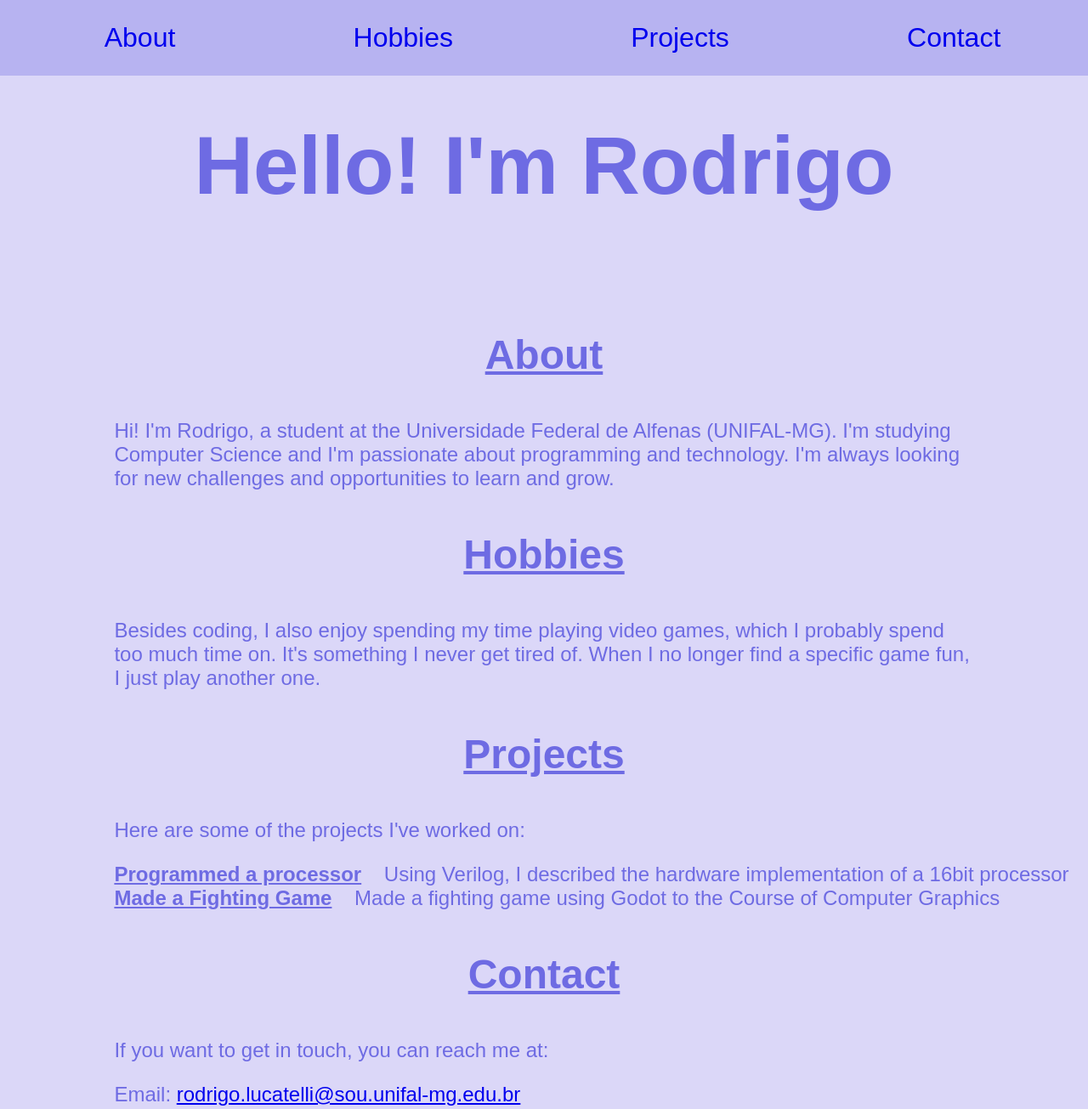
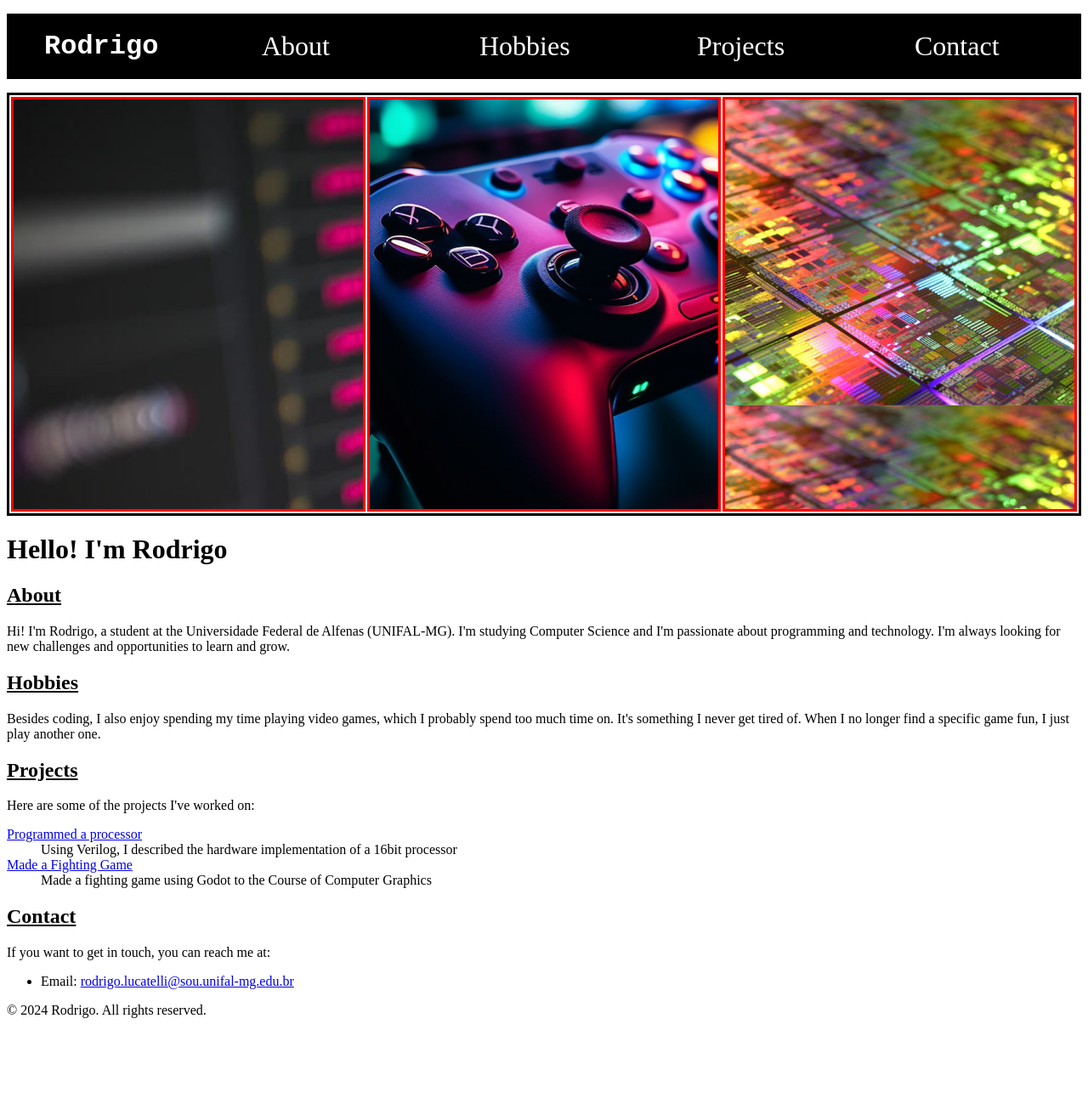
Before and after one commit to Rolucatelli/Personal-Website, a plain HTML site: page index.html in a window 1280 px wide. Shown: the top 1305 px of the page at 85% size. After the commit the page ends 1214 px from the top, so only its background shows below. Drawn offline with Linux system fonts and the light colour scheme.

Commit message:
Restarted the CSS and added images

```diff
--- a/index.html
+++ b/index.html
@@ -10,14 +10,28 @@
     <header>
       <nav>
         <ul>
+          <li><a id="name" href="#home">Rodrigo</a></li>
           <li><a href="#about">About</a></li>
           <li><a href="#hobbies">Hobbies</a></li>
           <li><a href="#projects">Projects</a></li>
           <li><a href="#contact">Contact</a></li>
         </ul>
       </nav>
-
-      <h1>Hello! I'm Rodrigo</h1>
+      <!-- <table>
+        <tr>
+          <td><img id="img1" src="images/codigo.jpg" /></td>
+          <td><img id="img2" src="images/jogos.png" /></td>
+          <td><img id="img3" src="images/fpga.jpg" /></td>
+        </tr>
+      </table> -->
+      <table>
+        <tr>
+          <td id="img1" ></td>
+          <td id="img2" ></td>
+          <td id="img3" ></td>
+        </tr>
+      </table>
+      <h1 id="home">Hello! I'm Rodrigo</h1>
     </header>
     <main>
       <article>
--- /dev/null
+++ b/old.css
@@ -0,0 +1,102 @@
+body{
+    background-color: #dbd7f8;
+    font-family: 'Arial', sans-serif;
+    color: #6e6be3;
+}
+
+
+header h1{
+    text-align: center;
+    padding: 50px;
+    font-size: 6em;
+    width: 70%;
+    margin: 90px auto;
+}
+
+nav {
+    background-color: #b7b3f1;
+    text-align: center;
+    padding: 10px;
+
+    position: fixed;
+    width: 100%;
+    top: 0;
+    left: 0;
+    z-index: 1;
+}
+
+nav ul{
+    list-style-type: none;
+    padding: 0;
+}
+
+nav ul li{
+    display: inline;
+    margin-left: 8%;
+    margin-right: 8%;
+}
+
+nav ul li a{
+    text-decoration: none;
+    font-size: 2em;
+}
+
+nav ul li a:hover{
+    color: white;
+}
+
+article h2{
+    text-align: center;
+    font-size: 3em;
+    top: 0;
+    left: 0;
+    margin: 1em 0;
+    position: sticky;
+    display: flex;
+    justify-content: center;
+}
+
+article p{
+    font-size: 1.5em;
+    margin: 1em 0;
+    padding: 0 10%;
+}
+
+
+article dl dt{
+    font-size: 1.5em;
+    margin: 50px 0;
+    padding-left: 10%;
+    padding-bottom: 10%;
+    display: inline;
+}
+
+article dl dt a{
+    font-weight: bold;
+    color: #6e6be3;
+}
+
+article dl dd{
+    font-size: 1.5em;
+    margin: 50px 0;
+    padding-left: 20px;
+    display: inline;
+}
+
+article ul{
+    padding: 0;
+}
+
+article ul li{
+    font-size: 1.5em;
+    margin: 1em 0;
+    padding: 0 10%;
+}
+
+
+
+footer{
+    background-color: #b7b3f1;
+    text-align: center;
+    padding: 10px;
+}
--- a/styles.css
+++ b/styles.css
@@ -1,102 +1,68 @@
 body{
-    background-color: #dbd7f8;
-    font-family: 'Arial', sans-serif;
-    color: #6e6be3;
+    background-color: #fff;
 }
 
+header nav {
+    background-color: black;
 
-header h1{
-    text-align: center;
-    padding: 50px;
-    font-size: 6em;
-    width: 70%;
-    margin: 90px auto;
 }
 
-nav {
-    background-color: #b7b3f1;
-    text-align: center;
-    padding: 10px;
-
-    position: fixed;
-    width: 100%;
-    top: 0;
-    left: 0;
-    z-index: 1;
-}
 
 nav ul{
     list-style-type: none;
     padding: 0;
+    column-count: 5;
 }
 
 nav ul li{
-    display: inline;
-    margin-left: 8%;
-    margin-right: 8%;
+    padding: 20px;
+    margin-left: 10%;
+    margin-right: 10%;
+    color: #fff;
+}
+
+nav ul li #name {
+    font-family: 'Courier New', Courier, monospace;
+    font-weight: bold;
 }
 
 nav ul li a{
+    color: #fff;
     text-decoration: none;
     font-size: 2em;
 }
 
 nav ul li a:hover{
-    color: white;
-}
-
-article h2{
-    text-align: center;
-    font-size: 3em;
-    top: 0;
-    left: 0;
-    margin: 1em 0;
-    position: sticky;
-    display: flex;
-    justify-content: center;
-}
-
-article p{
-    font-size: 1.5em;
-    margin: 1em 0;
-    padding: 0 10%;
+    color: #bbbbe0;
 }
 
 
-article dl dt{
-    font-size: 1.5em;
-    margin: 50px 0;
-    padding-left: 10%;
-    padding-bottom: 10%;
-    display: inline;
+header table{
+    /* border-collapse: collapse; */
+    border: 3px solid black;
 }
 
-article dl dt a{
-    font-weight: bold;
-    color: #6e6be3;
+header table tr {
+    width: 100%;
 }
 
-article dl dd{
-    font-size: 1.5em;
-    margin: 50px 0;
-    padding-left: 20px;
-    display: inline;
+header table tr td {
+    flex: 1;
+    width: 30em;
+    height: 30em;
+    border: 3px solid red;
 }
 
-article ul{
-    padding: 0;
+header table tr #img1 {
+    background-image: url('images/codigo.jpg');
+
+
 }
 
-article ul li{
-    font-size: 1.5em;
-    margin: 1em 0;
-    padding: 0 10%;
+header table tr #img2 {
+    background-image: url('images/jogos.png');
 }
 
-
-
-footer{
-    background-color: #b7b3f1;
-    text-align: center;
-    padding: 10px;
+header table tr #img3 {
+    background-image: url('images/fpga.jpg');
 }
```
Also changed, not shown: images/codigo.jpg (added), images/fpga.jpg (added), images/jogos.png (added).
